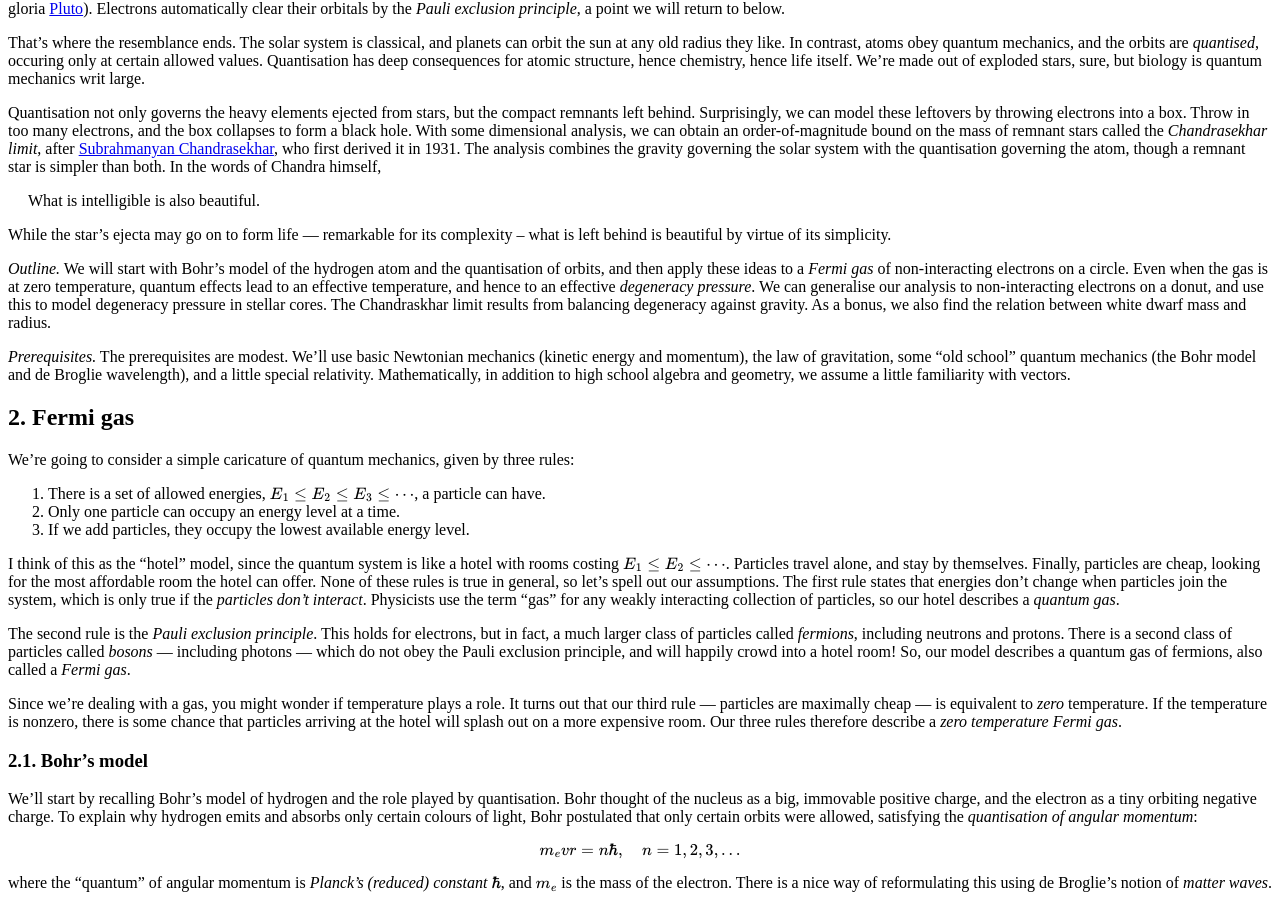
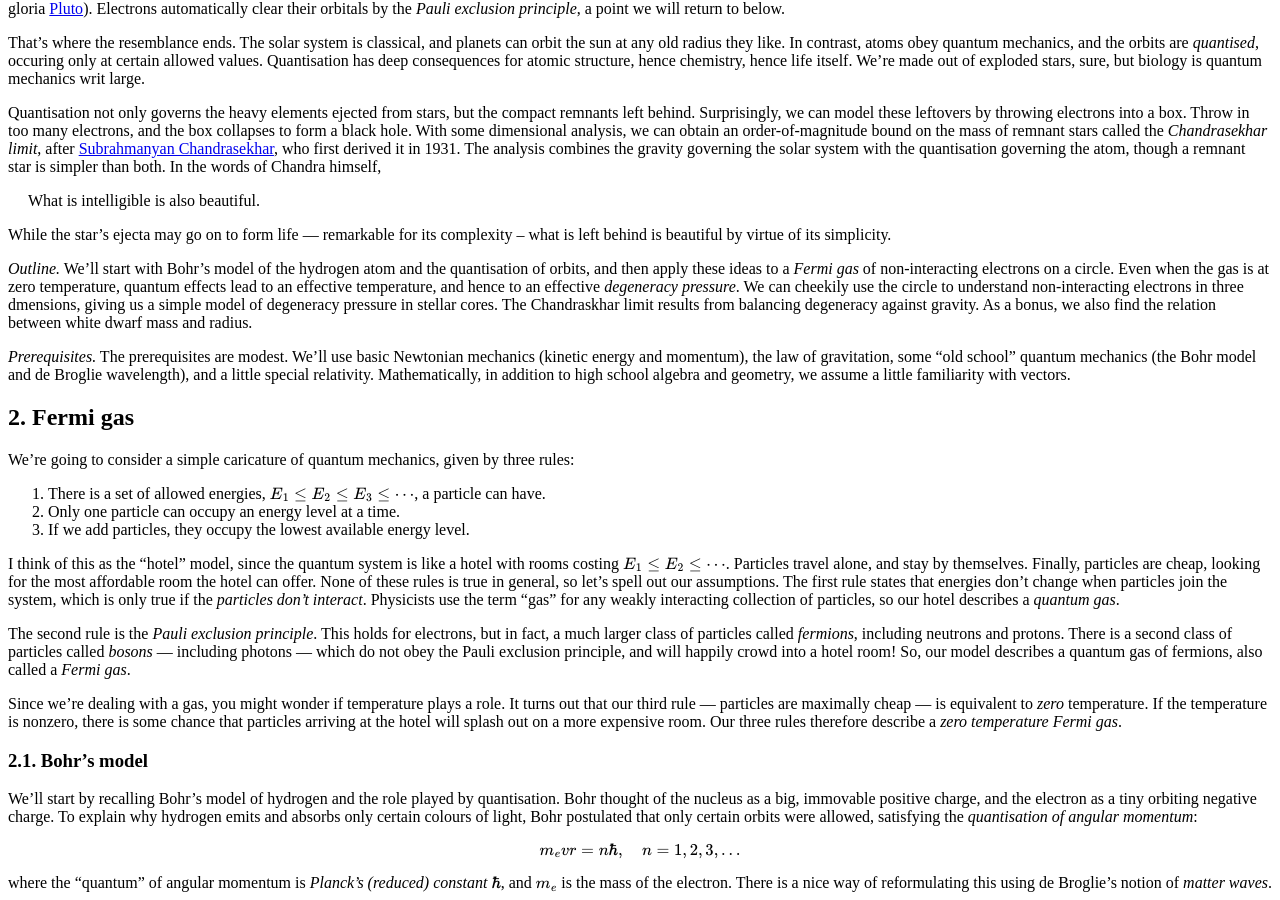
Before and after one commit to hapax/hapax.github.io, a Jekyll site: the page built from assets/chandra.md, in a window 1280 px wide and 900 px high, scrolled down 900 px. Built offline with Jekyll 4.4.1, drawn with Linux system fonts in a browser that asks for light colours; our own code applies the rules of GitHub Pages for plain Markdown files; formulas are drawn with MathJax 3; a script that is not in the unit is left out; some of the changed text lies outside the part shown.

Commit message:
Update chandra.md

```diff
--- a/assets/chandra.md
+++ b/assets/chandra.md
@@ -70,13 +70,13 @@ While the star's ejecta may go on to form life --- remarkable for its
 complexity -- what is left behind is beautiful by virtue of its
 simplicity.
 
-*Outline.* We will start with Bohr's model of the hydrogen atom and the
+*Outline.* We'll start with Bohr's model of the hydrogen atom and the
 quantisation of orbits, and then apply these ideas to a *Fermi gas* of
 non-interacting electrons on a circle.
 Even when the gas is at zero temperature, quantum effects lead to an
 effective temperature, and hence to an effective *degeneracy pressure*.
-We can generalise our analysis to non-interacting electrons on a
-donut, and use this to model degeneracy pressure in stellar cores.
+We can cheekily use the circle to understand non-interacting electrons
+in three dmensions, giving us a simple model of degeneracy pressure in stellar cores.
 The Chandraskhar limit results from balancing degeneracy against gravity.
 As a bonus, we also find the relation between white dwarf mass and
 radius.
@@ -876,4 +876,5 @@ bound on the maximum size of a neutron star.
 
 ## 4. Conclusion<a id="sec-4" name="sec-4"></a>
 
-The
+If we take Bohr's model of the atom, and strip away the complexities,
+we end up with a quantum gas on the circle.
```
